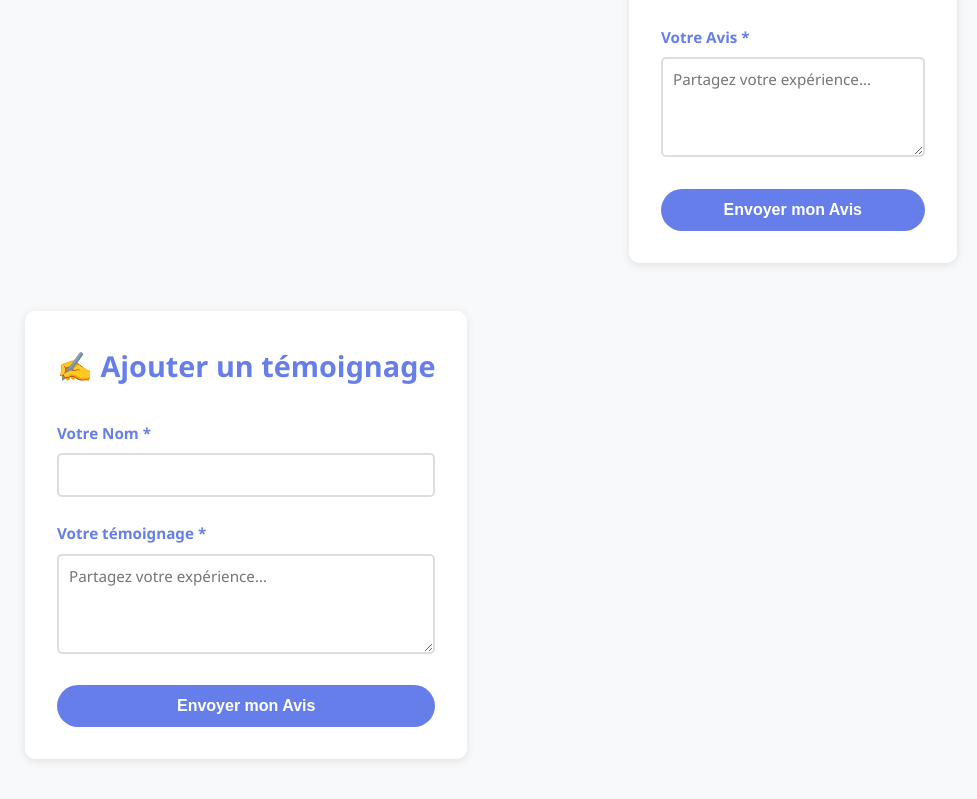
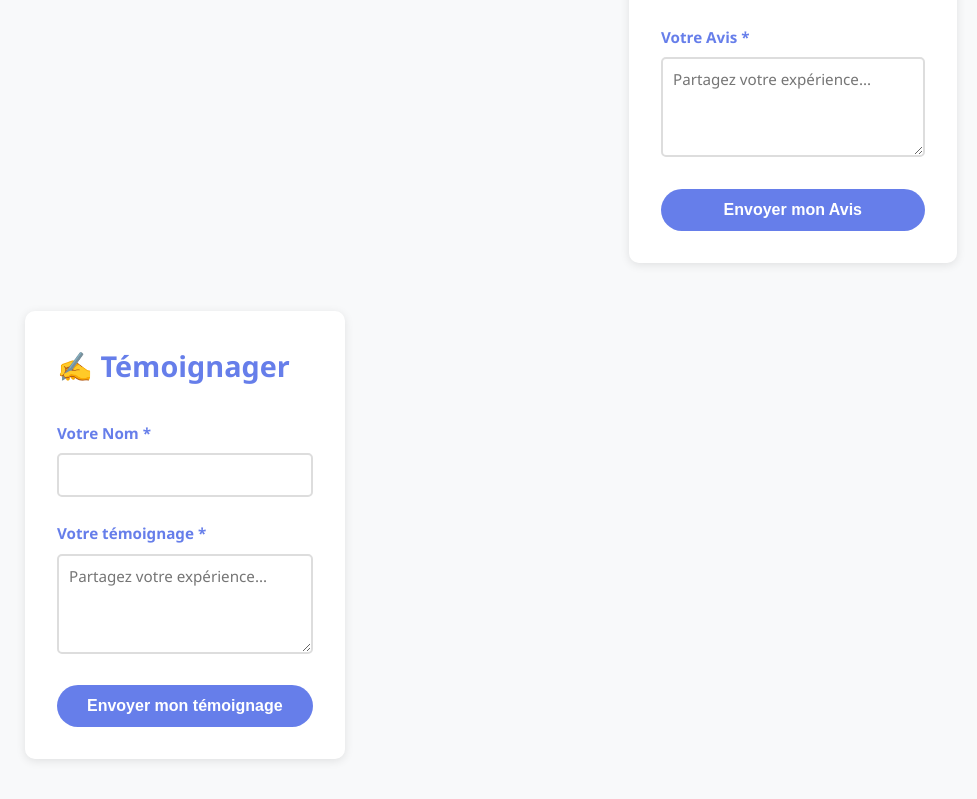
Before and after one commit to anesghazidev/AsmatNextApp, a Next.js app: page /avis in a window 1280 px wide. Shown: the part 1195-1994 px from the top of the page, without its empty margins (35-1012 px from the left). Built offline with nearby package versions, Linux system fonts and the light colour scheme; no server answers; the database is empty.

Commit message:
Update TemoignageForm.jsx

```diff
--- a/src/app/avis/TemoignageForm.jsx
+++ b/src/app/avis/TemoignageForm.jsx
@@ -4,7 +4,7 @@ export default function TemoignageForm() {
   return (
     <div className="content-wrapper">
       <div className="form-section">
-        <h2>✍️ Ajouter un témoignage</h2>
+        <h2>✍️ Témoignager</h2>
         <form id="avisForm" action={saveTemoignage}>
           <div className="form-group">
             <label htmlFor="nom">Votre Nom *</label>
@@ -22,7 +22,7 @@ export default function TemoignageForm() {
           </div>
 
           <button type="submit" className="btn">
-            Envoyer mon Avis
+            Envoyer mon témoignage
           </button>
         </form>
       </div>
```
